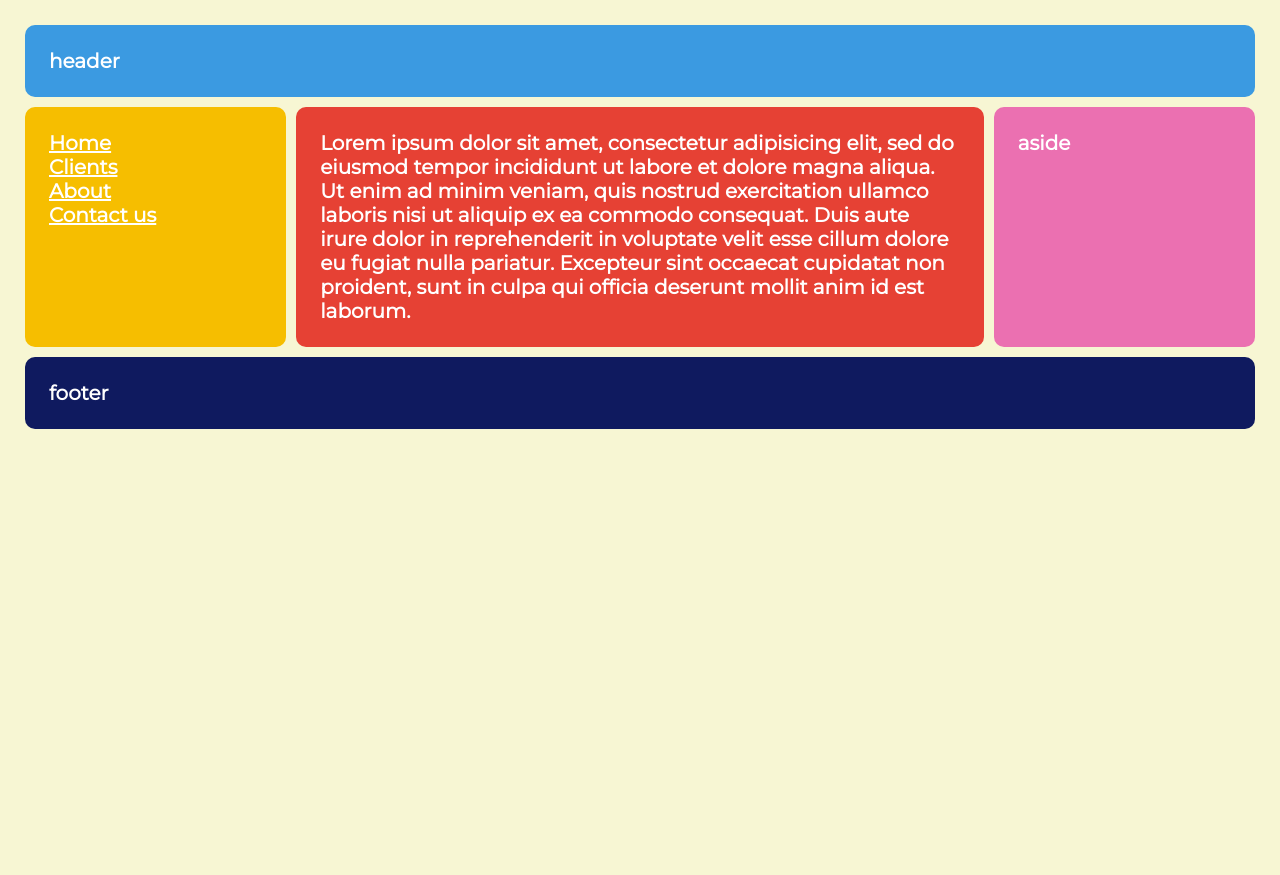
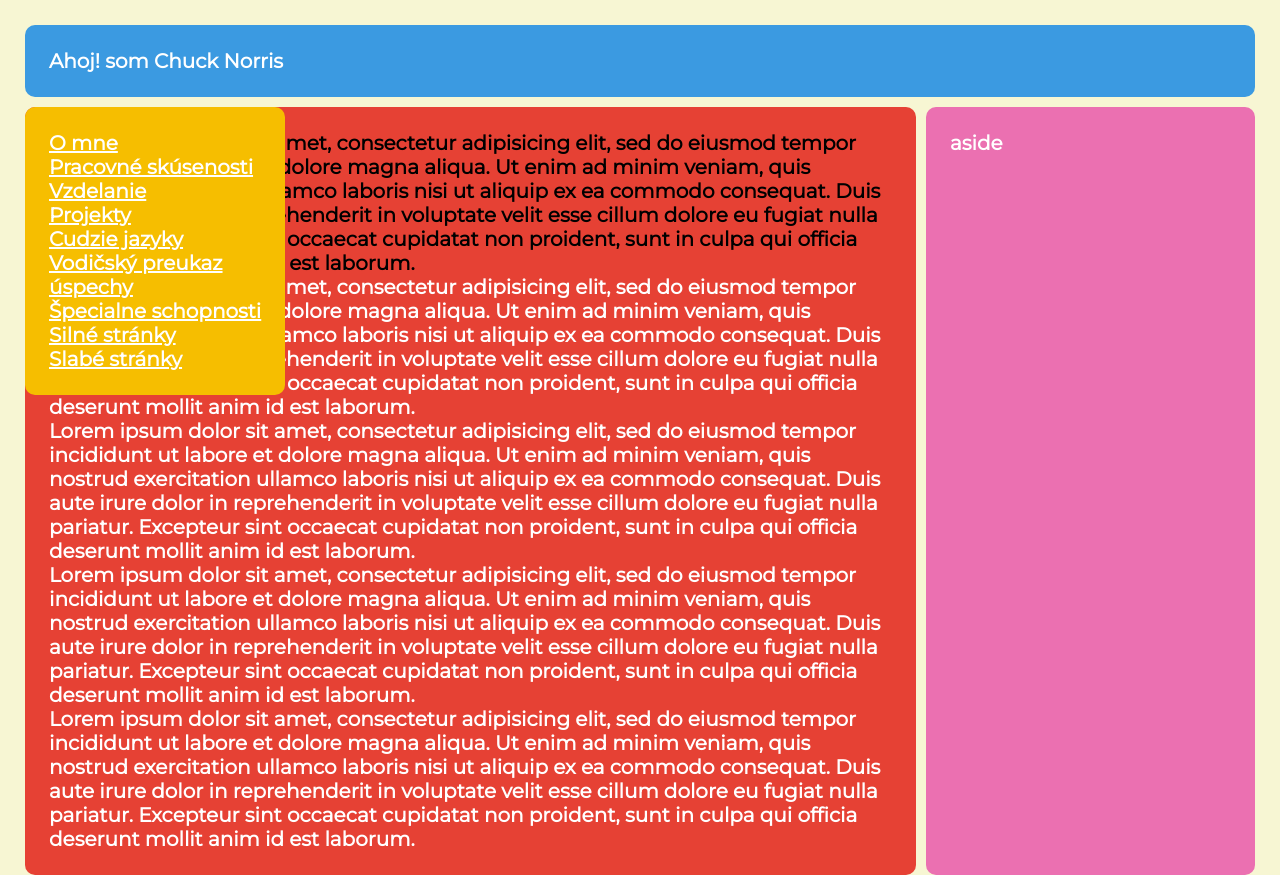
Before and after one commit to renexx/ITW, a plain HTML site: page projekt2/index.html in a window 1280 px wide. Shown: the top 875 px of the page. Before the commit the page ends 840 px from the top, so only its background shows below. Drawn offline with Linux system fonts and the light colour scheme.

Commit message:
projekt 2 flexbox layout

```diff
--- a/projekt2/index.html
+++ b/projekt2/index.html
@@ -8,23 +8,66 @@
       <title>The Portfolio</title>
   </head>
   <body>
-      <header>header</header>
+      <header>Ahoj! som Chuck Norris</header>
       <main>
         <aside>aside</aside>
-        <article>Lorem ipsum dolor sit amet, consectetur adipisicing elit,
+        <article>
+          <section class="omne">
+            Lorem ipsum dolor sit amet, consectetur adipisicing elit,
             sed do eiusmod tempor incididunt ut labore et dolore magna aliqua.
             Ut enim ad minim veniam, quis nostrud exercitation ullamco laboris
             nisi ut aliquip ex ea commodo consequat. Duis aute irure
             dolor in reprehenderit in voluptate velit esse cillum dolore eu
             fugiat nulla pariatur. Excepteur sint occaecat cupidatat non proident,
             sunt in culpa qui officia deserunt mollit anim id est laborum.
+          </section>
+          <section class="pracovne_skusenosti">
+            Lorem ipsum dolor sit amet, consectetur adipisicing elit,
+            sed do eiusmod tempor incididunt ut labore et dolore magna aliqua.
+            Ut enim ad minim veniam, quis nostrud exercitation ullamco laboris
+            nisi ut aliquip ex ea commodo consequat. Duis aute irure
+            dolor in reprehenderit in voluptate velit esse cillum dolore eu
+            fugiat nulla pariatur. Excepteur sint occaecat cupidatat non proident,
+            sunt in culpa qui officia deserunt mollit anim id est laborum.
+          </section>
+          <section class="Vzdelanie">Lorem ipsum dolor sit amet, consectetur adipisicing elit,
+            sed do eiusmod tempor incididunt ut labore et dolore magna aliqua.
+            Ut enim ad minim veniam, quis nostrud exercitation ullamco laboris
+            nisi ut aliquip ex ea commodo consequat. Duis aute irure
+            dolor in reprehenderit in voluptate velit esse cillum dolore eu
+            fugiat nulla pariatur. Excepteur sint occaecat cupidatat non proident,
+            sunt in culpa qui officia deserunt mollit anim id est laborum.
+          </section>
+          <section class="Projekty">Lorem ipsum dolor sit amet, consectetur adipisicing elit,
+            sed do eiusmod tempor incididunt ut labore et dolore magna aliqua.
+            Ut enim ad minim veniam, quis nostrud exercitation ullamco laboris
+            nisi ut aliquip ex ea commodo consequat. Duis aute irure
+            dolor in reprehenderit in voluptate velit esse cillum dolore eu
+            fugiat nulla pariatur. Excepteur sint occaecat cupidatat non proident,
+            sunt in culpa qui officia deserunt mollit anim id est laborum.
+          </section>
+          <section class="Cudzie_jazyky">Lorem ipsum dolor sit amet, consectetur adipisicing elit,
+            sed do eiusmod tempor incididunt ut labore et dolore magna aliqua.
+            Ut enim ad minim veniam, quis nostrud exercitation ullamco laboris
+            nisi ut aliquip ex ea commodo consequat. Duis aute irure
+            dolor in reprehenderit in voluptate velit esse cillum dolore eu
+            fugiat nulla pariatur. Excepteur sint occaecat cupidatat non proident,
+            sunt in culpa qui officia deserunt mollit anim id est laborum.
+          </section>
        </article>
+
        <nav>
          <ul>
-           <li><a href="#">Home</a></li>
-           <li><a href="#">Clients</a></li>
-           <li><a href="#">About</a></li>
-           <li><a href="#">Contact us</a></li>
+           <li><a href="#">O mne</a></li>
+           <li><a href="#">Pracovné skúsenosti</a></li>
+           <li><a href="#">Vzdelanie</a></li>
+           <li><a href="#">Projekty</a></li>
+           <li><a href="#">Cudzie jazyky</a></li>
+           <li><a href="#">Vodičský preukaz</a></li>
+           <li><a href="#">úspechy</a></li>
+           <li><a href="#">Špecialne schopnosti</a></li>
+           <li><a href="#">Silné stránky</a></li>
+           <li><a href="#">Slabé stránky</a></li>
          </ul>
        </nav>
      </main>
--- a/projekt2/style.css
+++ b/projekt2/style.css
@@ -37,9 +37,19 @@ article,header,nav,aside,footer{
   border-radius: .5em;
   margin: 5px;
 }
+.omne{
+  color:black;
+}
+.clients{
+  color:white;
+}
 
 header{ background: #3b9ae1; }
-nav { background: #f6be00;}
+nav {
+   background: #f6be00;
+
+
+}
 article { background: #e64134;}
 aside { background: #eb70b1;}
 footer { background: #0f1a5f;}
@@ -52,6 +62,7 @@ main > *{
   flex:1;
 }
 nav{
+  position: fixed;;
   order:1;
 }
 article{
```
Lines whose indentation alone changed are shown as unchanged.
